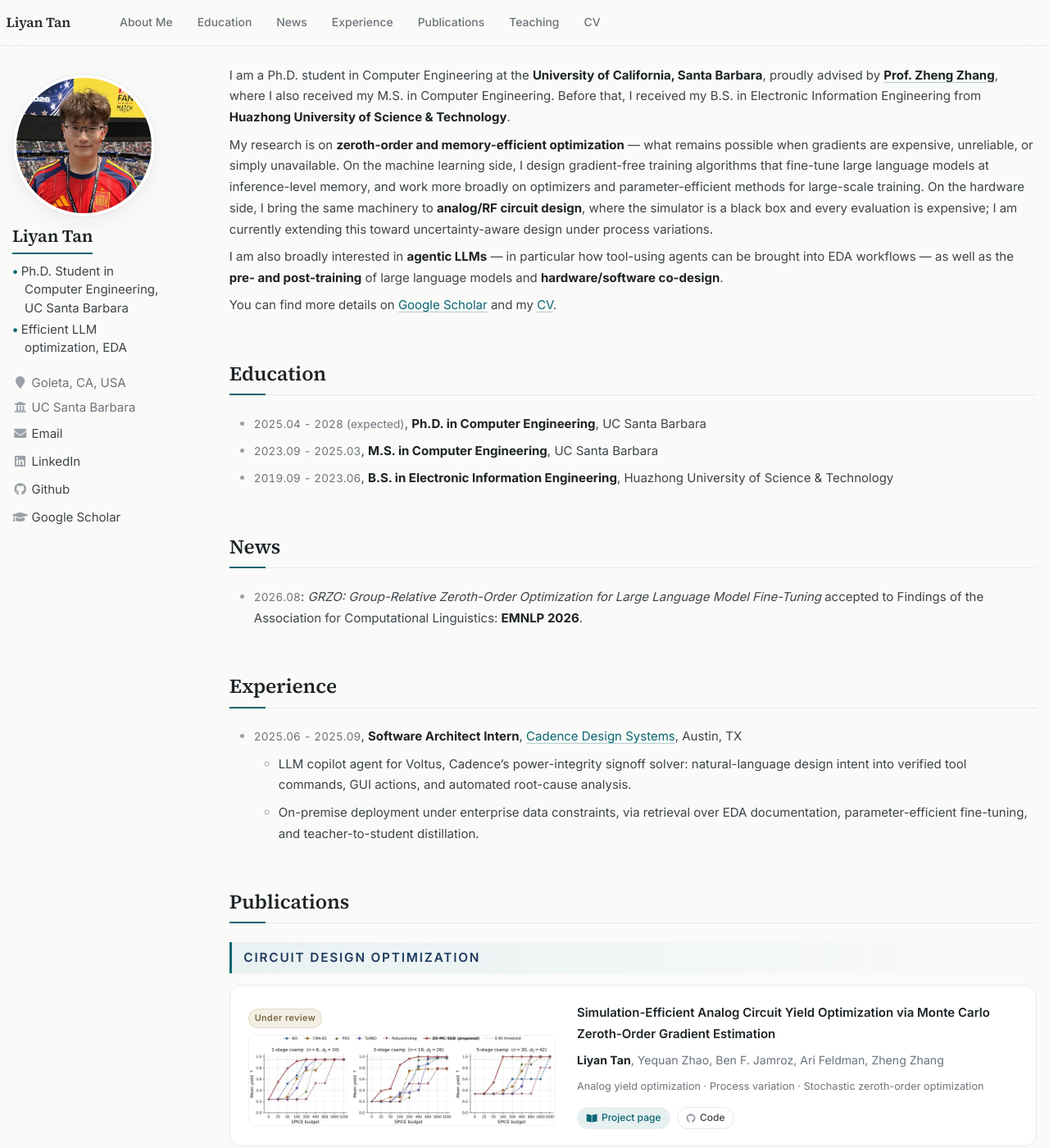
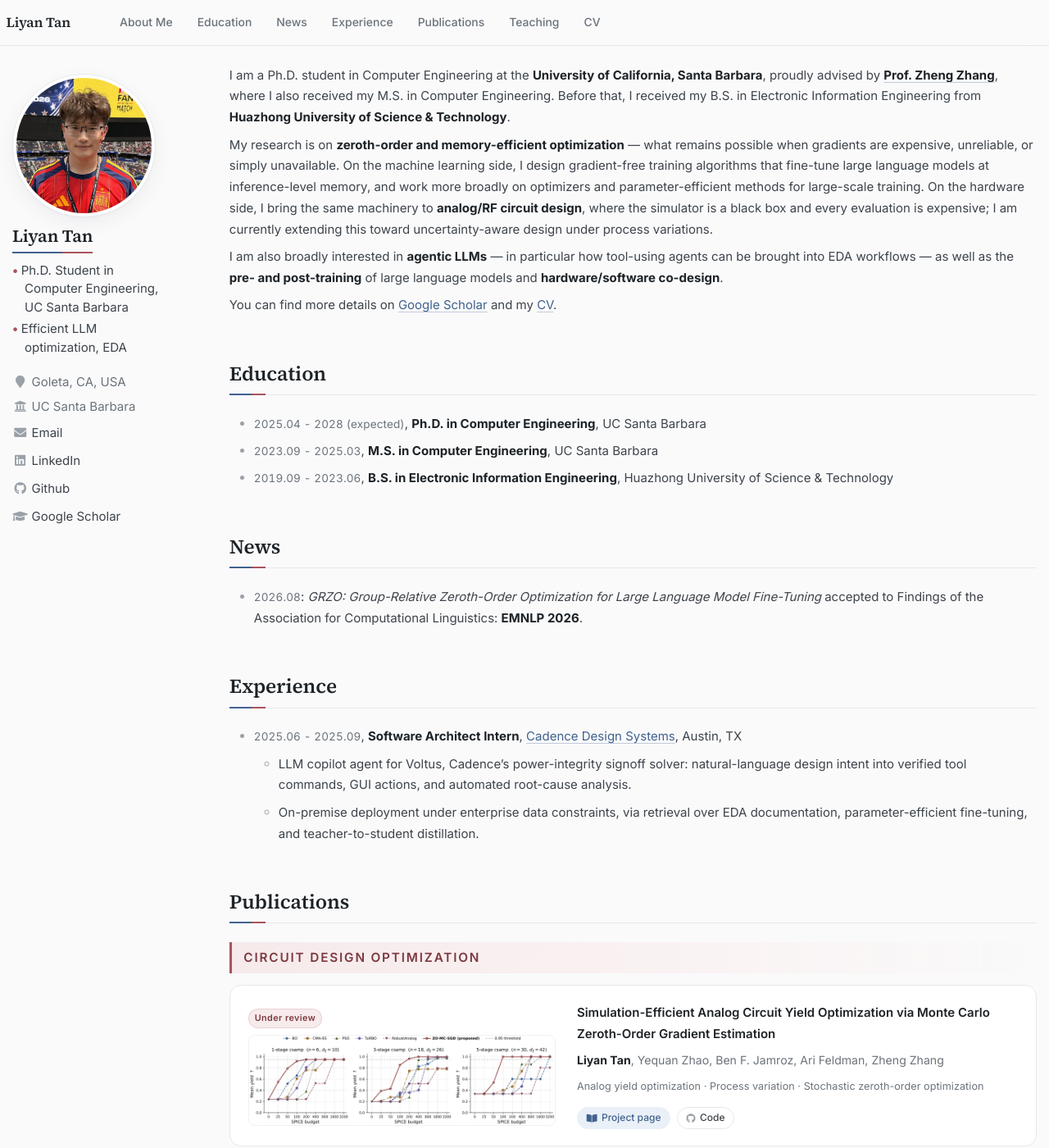
Before and after one commit to LiyanTan111/LiyanTan111.github.io, a Jekyll site: the page built from _pages/about.md, in a window 1280 px wide and 1400 px high. Shown: the whole window at 82% size. Built offline with Jekyll 4.4.1, drawn with Linux system fonts in a browser that asks for light colours; some web fonts are replaced.

Commit message:
Red-blue palette, blue-white project pages; add ECE 3 (Fall 2026) to teaching and CV

```diff
--- a/_pages/about.md
+++ b/_pages/about.md
@@ -34,7 +34,7 @@ You can find more details on [Google Scholar](https://scholar.google.com/citatio
 # Publications
 
 ## Circuit Design Optimization
-{: .pub-group}
+{: .pub-group .pub-group--circuit}
 
 <div class='paper-box'><div class='paper-box-image'><div><div class="badge badge--review">Under review</div><img src='{{ site.baseurl }}/images/zomcsgd.png' alt="ZO-MC-SGD" width="100%"></div></div>
 <div class='paper-box-text' markdown="1">
@@ -63,7 +63,7 @@ You can find more details on [Google Scholar](https://scholar.google.com/citatio
 </div>
 
 ## Machine Learning Optimization
-{: .pub-group}
+{: .pub-group .pub-group--ml}
 
 <div class='paper-box'><div class='paper-box-image'><div><div class="badge badge--accepted">EMNLP 2026</div><img src='{{ site.baseurl }}/images/grzo.png' alt="GRZO" width="100%"></div></div>
 <div class='paper-box-text' markdown="1">
--- a/_sass/_refresh.scss
+++ b/_sass/_refresh.scss
@@ -7,14 +7,16 @@ $ink:        #1d2327;
 $text:       #3d444b;
 $muted:      #6b737b;
 $faint:      #9aa1a8;
-$line:       #e6e8eb;
-$line-soft:  #f0f1f3;
-$paper:      #fafaf8;
-$accent:     #0a6672;
-$accent-deep:#1f3a5f;
-$accent-soft:#e7f0f1;
-$sand:       #f4efe4;
-$sand-ink:   #7a6843;
+$line:       #e6e8ec;
+$line-soft:  #f0f1f4;
+$paper:      #fafafb;
+/* 主色：低饱和的蓝；辅色：低饱和的红（砖玫瑰） */
+$accent:     #41628f;
+$accent-deep:#2b3f5c;
+$accent-soft:#eaf0f7;
+$rose:       #a9545b;
+$rose-deep:  #7c3a40;
+$rose-soft:  #f7ebec;
 $radius:     14px;
 $shadow-soft: 0 1px 2px rgba(16, 24, 40, .04), 0 8px 24px rgba(16, 24, 40, .05);
 
@@ -33,7 +35,7 @@ body {
     a:not(.pill-btn):not(.paper-btn):not(.paper-page__back) {
         color: $accent;
         text-decoration: underline;
-        text-decoration-color: rgba(10, 102, 114, .3);
+        text-decoration-color: rgba(65, 98, 143, .3);
         text-decoration-thickness: 1px;
         text-underline-offset: 3px;
         transition: color .15s, text-decoration-color .15s;
@@ -69,7 +71,7 @@ body {
 
 /* ---------- 顶栏 ---------- */
 .masthead {
-    background: rgba(250, 250, 248, .86);
+    background: rgba(250, 250, 251, .86);
     -webkit-backdrop-filter: saturate(160%) blur(10px);
     backdrop-filter: saturate(160%) blur(10px);
     border-bottom: 1px solid $line;
@@ -122,7 +124,7 @@ body {
     padding: .55em .95em;
     border-left: 3px solid $accent;
     border-radius: 0 10px 10px 0;
-    background: linear-gradient(to right, #e9f1f2 0%, #f3f7f7 60%, rgba(243, 247, 247, 0) 100%);
+    background: linear-gradient(to right, #e9eff7 0%, #f3f6fb 60%, rgba(243, 246, 251, 0) 100%);
 }
 
 /* ---------- 论文卡片 ---------- */
@@ -154,7 +156,7 @@ body {
             font-weight: 600;
             line-height: 1.45;
             text-decoration: none !important;
-            &:hover { color: $accent !important; text-decoration: underline !important; text-decoration-color: rgba(10,102,114,.35) !important; }
+            &:hover { color: $accent !important; text-decoration: underline !important; text-decoration-color: rgba(65,98,143,.35) !important; }
         }
         > p:nth-child(2) { color: $muted; font-size: .94em; }
     }
@@ -173,8 +175,8 @@ body {
     background: #eef0f2;
     color: #4f5963;
 }
-.badge--accepted { background: $accent-soft; color: $accent; box-shadow: inset 0 0 0 1px rgba(10, 102, 114, .16); }
-.badge--review   { background: $sand; color: $sand-ink; box-shadow: inset 0 0 0 1px rgba(122, 104, 67, .14); }
+.badge--accepted { background: $accent-soft; color: $accent; box-shadow: inset 0 0 0 1px rgba(65, 98, 143, .16); }
+.badge--review   { background: $rose-soft; color: $rose-deep; box-shadow: inset 0 0 0 1px rgba(169, 84, 91, .16); }
 .badge--preprint { background: #eff1f4; color: #55606b; box-shadow: inset 0 0 0 1px rgba(85, 96, 107, .1); }
 
 /* Project page / Code 按钮 */
@@ -235,7 +237,7 @@ body {
         border-radius: 999px;
         background: $accent-soft !important;
         color: $accent;
-        box-shadow: inset 0 0 0 1px rgba(10, 102, 114, .16);
+        box-shadow: inset 0 0 0 1px rgba(65, 98, 143, .16);
     }
 
     &__title {
@@ -285,9 +287,9 @@ body {
 .paper-tldr {
     margin: 0 0 2.4em;
     padding: 1.25em 1.45em;
-    background: #f2f6f6;
-    border: 1px solid #e1eaea;
-    border-left: 1px solid #e1eaea !important;
+    background: #f3f6fb;
+    border: 1px solid #e0e7f1;
+    border-left: 1px solid #e0e7f1 !important;
     border-radius: $radius;
 
     &__label {
@@ -347,7 +349,7 @@ body {
             font-size: 2.1em;
             font-weight: 500;
             letter-spacing: 0;
-            color: rgba(10, 102, 114, .45);
+            color: rgba(65, 98, 143, .45);
         }
     }
     p { margin: 0 !important; line-height: 1.72; }
@@ -483,3 +485,61 @@ h3.author__name {
 .paper-box .paper-box-image { box-sizing: border-box; }
 .paper-box .paper-box-image > div { max-width: 100%; }
 .paper-box .paper-box-image img { max-width: 100% !important; }
+
+
+/* ==========================================================================
+   红蓝点缀：蓝为主、红为辅，都压低饱和
+   ========================================================================== */
+/* 大标题下的短色条、侧栏姓名下的色条：蓝 → 红 */
+.page__content h1::after { background: linear-gradient(90deg, $accent 0 62%, $rose 62% 100%); }
+.author__name { border-bottom: 0 !important; position: relative; padding-bottom: .4em; }
+.author__name::after {
+    content: '';
+    position: absolute;
+    left: 0; bottom: 0;
+    width: 100%; height: 2px;
+    background: linear-gradient(90deg, $accent 0 62%, $rose 62% 100%);
+}
+.author__bio .bio-line::before { color: $rose; }
+
+/* 两个论文分组：电路 = 红，机器学习 = 蓝 */
+.page__content h2.pub-group--circuit {
+    color: $rose-deep;
+    border-left-color: $rose;
+    background: linear-gradient(to right, #f6eaeb 0%, #faf3f3 60%, rgba(250, 243, 243, 0) 100%);
+}
+.page__content h2.pub-group--ml {
+    color: $accent-deep;
+    border-left-color: $accent;
+    background: linear-gradient(to right, #e9eff7 0%, #f3f6fb 60%, rgba(243, 246, 251, 0) 100%);
+}
+
+/* 卡片悬停边框带一点蓝 */
+.paper-box:hover { border-color: rgba(65, 98, 143, .28); }
+
+/* 项目页：整体蓝白底，卡片保持白色 */
+body:has(.paper-page) { background: #f5f8fc; }
+body:has(.paper-page) .masthead { background: rgba(245, 248, 252, .86); }
+
+/* 页面较短时，底部也铺满同一底色 */
+html { background: $paper; }
+html:has(.paper-page) { background: #f5f8fc; }
+
+/* 普通表格（Teaching 等）：和论文页表格同一风格 */
+.page__content > table {
+    display: table;
+    width: 100%;
+    border: 1px solid $line;
+    border-radius: 12px;
+    border-collapse: separate;
+    border-spacing: 0;
+    overflow: hidden;
+    background: #fff;
+    font-size: .92em;
+
+    th { background: #f5f7fa; color: $ink; font-weight: 600; border-bottom: 1px solid $line; padding: .7em 1em; }
+    td { border-bottom: 1px solid $line-soft; padding: .7em 1em; }
+    tbody tr:last-child td { border-bottom: 0; }
+    tbody tr:hover td { background: #f8fafc; }
+    td:first-child { color: $muted; font-variant-numeric: tabular-nums; white-space: nowrap; }
+}
--- a/assets/css/main.scss
+++ b/assets/css/main.scss
@@ -108,14 +108,14 @@ h1:before, .anchor:before {
     padding: .2em 1rem;
     margin-bottom: .7em;
     color: white;
-    background-color: #00369f;
+    background-color: #41628f;
     font-size: .8em;
     border-radius: 2px;
 }
 
 
 /* ===================== 论文项目页 ===================== */
-$paper-accent: #00369f;
+$paper-accent: #41628f;
 
 .paper-page {
     max-width: 52em;
@@ -239,8 +239,8 @@ $paper-accent: #00369f;
 
 /* ===================== 个人风格覆盖 ===================== */
 /* 主色从模版默认的 #224b8d 换成和简历一致的深青，并改写小标题样式 */
-$accent: #0a6672;
-$accent-deep: #1f3a5f;
+$accent: #41628f;
+$accent-deep: #2b3f5c;
 
 a { color: $accent; }
 a:hover { color: mix(#000, $accent, 22%); }
@@ -270,7 +270,7 @@ a:hover { color: mix(#000, $accent, 22%); }
 
 /* 论文角标、按钮统一用主色 */
 .badge, .paper-page__venue { background-color: $accent-deep; }
-.paper-tldr { border-left-color: $accent; background: #eef5f6; }
+.paper-tldr { border-left-color: $accent; background: #eef3f9; }
 .paper-pmr h3 { color: $accent; }
 .paper-fold > summary::before { color: $accent; }
 .paper-btn:hover { border-color: $accent; color: $accent; }
@@ -346,7 +346,7 @@ a:hover { color: mix(#000, $accent, 22%); }
     }
 
     /* 我们的方法 */
-    .ours td { background: #eef5f6; font-weight: 600; }
+    .ours td { background: #eef3f9; font-weight: 600; }
 
     /* 一阶方法标记 */
     .fo td:first-child::before {
@@ -370,12 +370,12 @@ a:hover { color: mix(#000, $accent, 22%); }
     margin-top: .55em;
     padding: .12em .7em;
     font-size: .8em;
-    border: 1px solid #0a6672;
+    border: 1px solid #41628f;
     border-radius: 3px;
-    color: #0a6672 !important;
+    color: #41628f !important;
     text-decoration: none !important;
 }
-.project-link:hover { background: #0a6672; color: #fff !important; }
+.project-link:hover { background: #41628f; color: #fff !important; }
 
 
 /* ---------- 侧栏 bio：两行，各带一个圆点 ---------- */
@@ -402,7 +402,7 @@ a:hover { color: mix(#000, $accent, 22%); }
     letter-spacing: .07em;
     text-transform: uppercase;
     color: $accent-deep;
-    background: linear-gradient(to right, #e7f1f2 0%, #f3f8f9 55%, rgba(243, 248, 249, 0) 100%);
+    background: linear-gradient(to right, #e9eff7 0%, #f3f6fb 55%, rgba(243, 248, 249, 0) 100%);
     border-left: 4px solid $accent;
     border-radius: 2px;
 }
```
Also changed, not shown: _pages/teaching.md (+2 -1 lines), favicon.ico, images/android-chrome-192x192.png, images/android-chrome-512x512.png, images/apple-touch-icon.png, images/favicon-16x16.png, images/favicon-32x32.png, images/favicon.ico, images/site.webmanifest, 3 other files.
